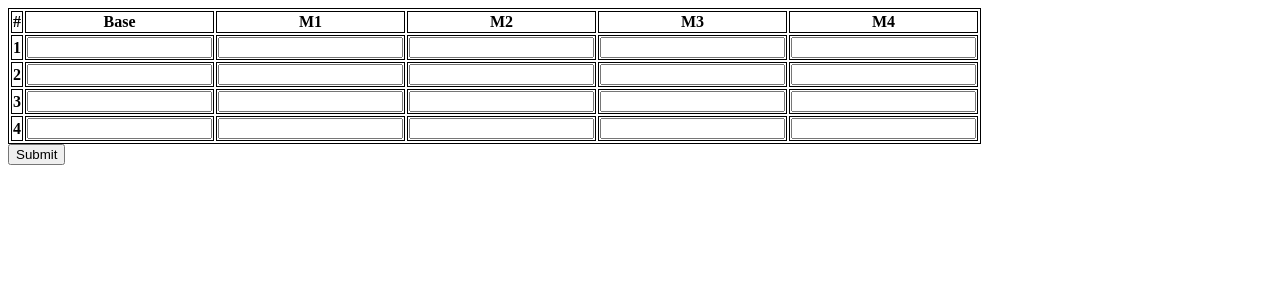
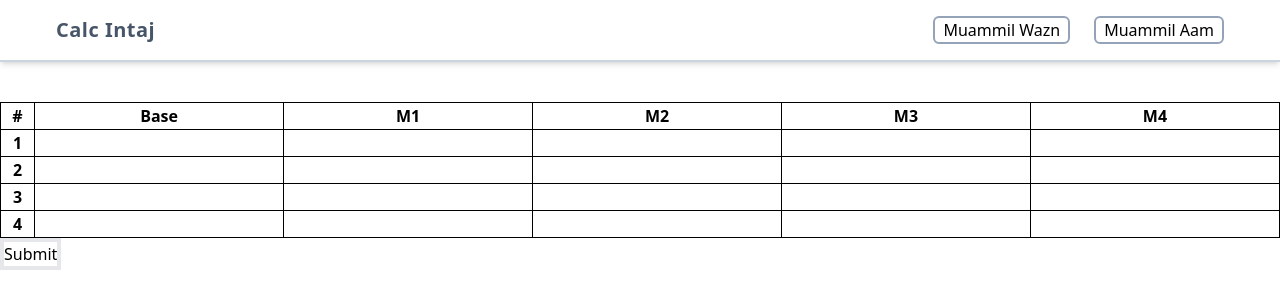
Before and after one commit to si-saaref/calc-intaj, a website: page index.html in a window 1280 px wide. Drawn offline with nearby package versions, Linux system fonts and the light colour scheme; files whose address does not match are found by name.

Commit message:
feat: create navbar

```diff
--- a/index.html
+++ b/index.html
@@ -1,62 +1,96 @@
 <!DOCTYPE html>
 <html lang="en">
+
 <head>
     <meta charset="UTF-8" />
     <meta http-equiv="X-UA-Compatible" content="IE=edge" />
     <meta name="viewport" content="width=device-width, initial-scale=1.0" />
     <link rel="stylesheet" href="./styles/style.css" />
     <title>Calc - Intaj</title>
+    <script src="https://cdn.tailwindcss.com"></script>
 </head>
-	<body>
-		<form id="formInput" >
-			<table class="table">
-				<thead>
-					<tr>
-						<th scope="col">#</th>
-						<th scope="col">Base</th>
-						<th scope="col">M1</th>
-						<th scope="col">M2</th>
-						<th scope="col">M3</th>
-						<th scope="col">M4</th>
+
+<body class="container mx-auto">
+    <header class="bg-white mb-10 p-4 shadow-md border-b-2 border-slate-300">
+        <nav class="flex justify-between px-10 container">
+            <div class="logo">
+                <a class="text-xl font-semibold tracking-wide text-slate-600" href="">Calc Intaj</a>
+            </div>
+            <div class="flex gap-6 navbar-group">
+                <div class="border-2 border-slate-400 rounded-md px-2 hover:bg-slate-400 hover:text-white duration-200">
+                    <a href="">Muammil Wazn</a href="">
+          </div>
+          <div class="border-2 border-slate-400 rounded-md px-2 hover:bg-slate-400 hover:text-white duration-200">
+            <a href="">Muammil Aam</a href="">
+          </div>
+        </div>
+      </nav>
+    </header>
+		<div class="container w-full md:w-full">
+			<form id="formInput">
+				<table class="table-auto w-full">
+					<thead >
+						<tr >
+							<th class="w-8" scope="col">#</th>
+							<th class="w-8" scope="col">Base</th>
+							<th class="w-8" scope="col">M1</th>
+							<th class="w-8" scope="col">M2</th>
+							<th class="w-8" scope="col">M3</th>
+							<th class="w-8" scope="col">M4</th>
 						</tr>
 					</thead>
 					<tbody>
-					<tr>
-						<th scope="row">1</th>
-						<td><input class="baseData" /></td>
-						<td><input class="m1Data" /></td>
-						<td><input class="m2Data" /></td>
-            <td><input class="m3Data" /></td>
-            <td><input class="m4Data" /></td>
+						<tr >
+							<th>1</th>
+							<td ><input class="baseData" /></td>
+							<td ><input class="m1Data" /></td>
+							<td ><input class="m2Data" /></td>
+							<td ><input class="m3Data" /></td>
+							<td ><input class="m4Data" /></td>
+						</tr>
+						<tr >
+							<th>2</th>
+							<td ><input class="baseData" /></td>
+							<td ><input class="m1Data" /></td>
+							<td ><input class="m2Data" /></td>
+							<td ><input class="m3Data" /></td>
+							<td ><input class="m4Data" /></td>
 						</tr>
 						<tr>
-            <th scope="row">2</th>
-						<td><input class="baseData" /></td>
-						<td><input class="m1Data" /></td>
-						<td><input class="m2Data" /></td>
-            <td><input class="m3Data" /></td>
-            <td><input class="m4Data" /></td>
+							<th>3</th>
+							<td ><input class="baseData" /></td>
+							<td ><input class="m1Data" /></td>
+							<td ><input class="m2Data" /></td>
+							<td ><input class="m3Data" /></td>
+							<td ><input class="m4Data" /></td>
 						</tr>
 						<tr>
-            <th scope="row">3</th>
-						<td><input class="baseData" /></td>
-						<td><input class="m1Data" /></td>
-						<td><input class="m2Data" /></td>
-            <td><input class="m3Data" /></td>
-            <td><input class="m4Data" /></td>
-					</tr>
-					<tr>
-            <th scope="row">4</th>
-						<td><input class="baseData" /></td>
-						<td><input class="m1Data" /></td>
-						<td><input class="m2Data" /></td>
-            <td><input class="m3Data" /></td>
-            <td><input class="m4Data" /></td>
+							<th>4</th>
+							<td ><input class="baseData" /></td>
+							<td ><input class="m1Data" /></td>
+							<td ><input class="m2Data" /></td>
+							<td ><input class="m3Data" /></td>
+							<td ><input class="m4Data" /></td>
 						</tr>
 					</tbody>
 				</table>
-      <button >Submit</button>
+				<!-- <div class="table w-full">
+        <div class="table-header-group">
+          <div class="table-row">
+            <div class="table-cell">1</div>
+            <div class="table-cell">1</div>
+            <div class="table-cell">1</div>
+          </div>
+        </div>
+        <div class="table-row-group">
+          <div class="table-row">
+            <div class="table-cell">1</div>
+          </div>
+        </div>
+      </div> -->
+				<button class="border-4">Submit</button>
 			</form>
+		</div>
 		<script src="./js/index.js"></script>
 		<script src="./js/muamilAam.js"></script>
 		<script src="./js//muamilWazn.js"></script>
```
Lines whose indentation alone changed are shown as unchanged.
